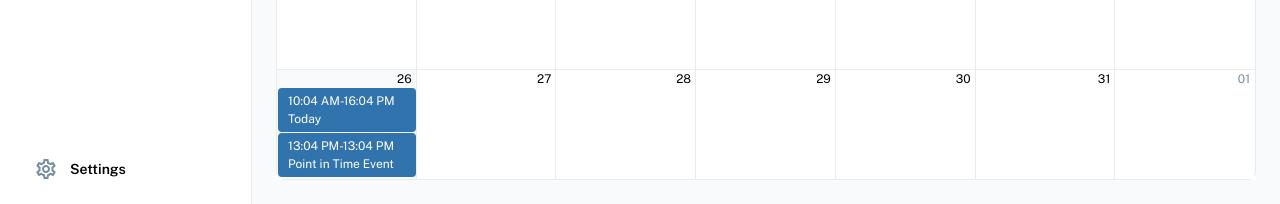
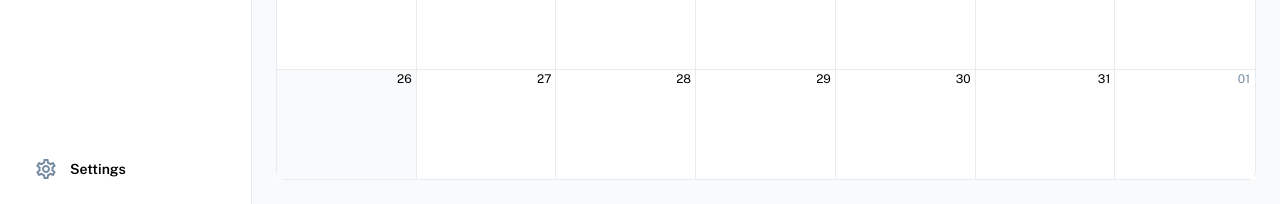
Before and after one commit to everydaycode20/vet4pets, a React (Vite) app in the folder client_/: page /appointments in a window 1280 px wide. Shown: the part 596-800 px from the top of the page. Built offline with nearby package versions, Linux system fonts and the light colour scheme.

Commit message:
update calendar

```diff
--- a/client_/src/components/add-owner/add-owner.tsx
+++ b/client_/src/components/add-owner/add-owner.tsx
@@ -3,6 +3,7 @@ import { atom, useAtom } from "jotai";
 import {
   Drawer,
   DrawerBody,
+  DrawerClose,
   DrawerContent,
 } from "../../components/drawer/drawer";
 
@@ -28,6 +29,8 @@ export default function AddOwner() {
             }
           }}
         >
+          <DrawerClose />
+
           <DrawerContent
             className={JoinClasses("", styles["add-owner-content-container"])}
           >
--- a/client_/src/components/calendar/calendar.tsx
+++ b/client_/src/components/calendar/calendar.tsx
@@ -12,7 +12,10 @@ import JoinClasses from "../../utils/join-classes";
 import styles from "./calendar.module.scss";
 import "./calendar.scss";
 
-import { addAppointmentState } from "../../routes/appointments/appointments";
+import {
+  addAppointmentState,
+  options,
+} from "../../routes/appointments/appointment-state";
 import CalendarEvent from "./calendar-event";
 
 dayjs.Ls.en.weekStart = 1;
@@ -28,15 +31,45 @@ export default function CalendarExtended() {
 
   const onView = useCallback((newView: any) => setView(newView), [setView]);
 
+  const [state, setState] = useAtom(addAppointmentState);
+
+  const [calendarOptions, setCalendarOptions] = useAtom(options);
+
+  console.log(calendarOptions.day);
+
+  const [tempCalendarSelection, setTempCalendarSelection] = useState([]);
+
   const handleSelectSlot = useCallback((slotInfo: SlotInfo) => {
     console.log(slotInfo);
+
+    setCalendarOptions({
+      mode: "calendar",
+      timeStart: slotInfo.start,
+      timeEnd: slotInfo.end,
+      day: slotInfo.start,
+    });
+
+    setState(true);
   }, []);
 
   return (
     <div className={JoinClasses("h-full bg-white", styles.container)}>
       <Calendar
         localizer={localizer}
-        events={data}
+        events={
+          calendarOptions.day &&
+          calendarOptions.timeEnd &&
+          calendarOptions.timeStart
+            ? [
+                ...data,
+                {
+                  id: "temp-selection",
+                  start: calendarOptions.timeStart,
+                  end: calendarOptions.timeEnd,
+                },
+              ]
+            : data
+        }
         startAccessor="start"
         endAccessor="end"
         views={["month", "week", "day"]}
@@ -44,22 +77,32 @@ export default function CalendarExtended() {
         min={minDate}
         components={{
           toolbar: Toolbar,
-          month: {
-            event: CalendarEvent,
-          },
+
+          // month: {
+          //   event: CalendarEvent,
+          // },
         }}
         onView={onView}
         view={view}
         culture="es"
-        // eventPropGetter={(event) => {
-        //   console.log(event);
+        eventPropGetter={(event) => {
+          if (event.id === "temp-selection") {
+            return {
+              style: {
+                backgroundColor: "rgba(77, 124, 254, 0.35)",
+                border: "none",
+              },
+            };
+          }
 
-        //   const backgroundColor = event.allday ? "yellow" : "blue";
-
-        //   return { style: { backgroundColor } };
-        // }}
+          return {};
+        }}
         selectable
         onSelectSlot={handleSelectSlot}
+        // onSelectEvent={() => {}}
+        // selected={(e: any) => {
+        //   console.log(e);
+        // }}
       />
     </div>
   );
@@ -167,216 +210,4 @@ function Toolbar({
   );
 }
 
-const now = new Date();
-
-const data = [
-  {
-    id: 0,
-    title: "All Day Event very long title salu2",
-    allDay: true,
-    start: new Date(2025, 5, 0),
-    end: new Date(2025, 5, 1),
-    color: "red",
-  },
-  {
-    id: 1,
-    title: "Long Event OMG",
-    start: new Date(2025, 5, 2, 13, 0, 0, 0),
-    end: new Date(2025, 5, 5, 20, 0, 0, 0),
-  },
-
-  {
-    id: 2,
-    title: "DTS STARTS",
-    start: new Date(2016, 2, 13, 0, 0, 0),
-    end: new Date(2016, 2, 20, 0, 0, 0),
-  },
-
-  {
-    id: 3,
-    title: "DTS ENDS",
-    start: new Date(2016, 10, 6, 0, 0, 0),
-    end: new Date(2016, 10, 13, 0, 0, 0),
-  },
-
-  {
-    id: 4,
-    title: "Some Event",
-    start: new Date(2025, 3, 9, 0, 0, 0),
-    end: new Date(2025, 3, 9, 0, 0, 0),
-    allDay: true,
-  },
-
-  {
-    id: 92,
-    title: "Some Other Event",
-    start: new Date(2025, 3, 9, 8, 0, 0),
-    end: new Date(2025, 3, 10, 11, 30, 0),
-  },
-  {
-    id: 5,
-    title: "Conference",
-    start: new Date(2025, 3, 11),
-    end: new Date(2025, 3, 13),
-    desc: "Big conference for important people",
-  },
-  {
-    id: 6,
-    title: "Meeting",
-    start: new Date(2025, 3, 12, 10, 30, 0, 0),
-    end: new Date(2025, 3, 12, 12, 30, 0, 0),
-    desc: "Pre-meeting meeting, to prepare for the meeting",
-  },
-  {
-    id: 7,
-    title: "Lunch",
-    start: new Date(2025, 3, 12, 12, 0, 0, 0),
-    end: new Date(2025, 3, 12, 13, 0, 0, 0),
-    desc: "Power lunch",
-  },
-  {
-    id: 8,
-    title: "Meeting",
-    start: new Date(2025, 3, 12, 14, 0, 0, 0),
-    end: new Date(2025, 3, 12, 15, 0, 0, 0),
-  },
-  {
-    id: 9,
-    title: "Happy Hour",
-    start: new Date(2025, 3, 12, 17, 0, 0, 0),
-    end: new Date(2025, 3, 12, 17, 30, 0, 0),
-    desc: "Most important meal of the day",
-  },
-  {
-    id: 10,
-    title: "Dinner",
-    start: new Date(2025, 3, 12, 20, 0, 0, 0),
-    end: new Date(2025, 3, 12, 21, 0, 0, 0),
-  },
-  {
-    id: 11,
-    title: "Planning Meeting with Paige",
-    start: new Date(2025, 3, 13, 8, 0, 0),
-    end: new Date(2025, 3, 13, 10, 30, 0),
-  },
-  {
-    id: 11.1,
-    title: "Inconvenient Conference Call",
-    start: new Date(2025, 3, 13, 9, 30, 0),
-    end: new Date(2025, 3, 13, 12, 0, 0),
-  },
-  {
-    id: 11.2,
-    title: "Project Kickoff - Lou's Shoes",
-    start: new Date(2025, 3, 13, 11, 30, 0),
-    end: new Date(2025, 3, 13, 14, 0, 0),
-  },
-  {
-    id: 11.3,
-    title: "Quote Follow-up - Tea by Tina",
-    start: new Date(2025, 3, 13, 15, 30, 0),
-    end: new Date(2025, 3, 13, 16, 0, 0),
-  },
-  {
-    id: 12,
-    title: "Late Night Event",
-    start: new Date(2025, 3, 17, 19, 30, 0),
-    end: new Date(2025, 3, 18, 2, 0, 0),
-  },
-  {
-    id: 12.5,
-    title: "Late Same Night Event",
-    start: new Date(2025, 3, 17, 19, 30, 0),
-    end: new Date(2025, 3, 17, 23, 30, 0),
-  },
-  {
-    id: 13,
-    title: "Multi-day Event",
-    start: new Date(2025, 3, 20, 19, 30, 0),
-    end: new Date(2025, 3, 22, 2, 0, 0),
-  },
-  {
-    id: 14,
-    title: "Today",
-    start: new Date(new Date().setHours(new Date().getHours() - 3)),
-    end: new Date(new Date().setHours(new Date().getHours() + 3)),
-  },
-  {
-    id: 15,
-    title: "Point in Time Event",
-    start: now,
-    end: now,
-  },
-  {
-    id: 16,
-    title: "Video Record",
-    start: new Date(2025, 3, 14, 15, 30, 0),
-    end: new Date(2025, 3, 14, 19, 0, 0),
-  },
-  {
-    id: 17,
-    title: "Dutch Song Producing",
-    start: new Date(2025, 3, 14, 16, 30, 0),
-    end: new Date(2025, 3, 14, 20, 0, 0),
-  },
-  {
-    id: 18,
-    title: "Itaewon Meeting",
-    start: new Date(2025, 3, 14, 16, 30, 0),
-    end: new Date(2025, 3, 14, 17, 30, 0),
-  },
-  {
-    id: 19,
-    title: "Online Coding Test",
-    start: new Date(2025, 3, 14, 17, 30, 0),
-    end: new Date(2025, 3, 14, 20, 30, 0),
-  },
-  {
-    id: 20,
-    title: "An overlapped Event",
-    start: new Date(2025, 3, 14, 17, 0, 0),
-    end: new Date(2025, 3, 14, 18, 30, 0),
-  },
-  {
-    id: 21,
-    title: "Phone Interview",
-    start: new Date(2025, 3, 14, 17, 0, 0),
-    end: new Date(2025, 3, 14, 18, 30, 0),
-  },
-  {
-    id: 22,
-    title: "Cooking Class",
-    start: new Date(2025, 3, 14, 17, 30, 0),
-    end: new Date(2025, 3, 14, 19, 0, 0),
-  },
-  {
-    id: 23,
-    title: "Go to the gym",
-    start: new Date(2025, 3, 14, 18, 30, 0),
-    end: new Date(2025, 3, 14, 20, 0, 0),
-  },
-  {
-    id: 24,
-    title: "DST ends on this day (Europe)",
-    start: new Date(2025, 9, 30, 0, 0, 0),
-    end: new Date(2025, 9, 30, 4, 30, 0),
-  },
-  {
-    id: 25,
-    title: "DST ends on this day (America)",
-    start: new Date(2025, 10, 6, 0, 0, 0),
-    end: new Date(2025, 10, 6, 4, 30, 0),
-  },
-  {
-    id: 26,
-    title: "DST starts on this day (America)",
-    start: new Date(2025, 2, 12, 0, 0, 0),
-    end: new Date(2025, 2, 12, 4, 30, 0),
-  },
-  {
-    id: 27,
-    title: "DST starts on this day (Europe)",
-    start: new Date(2025, 2, 26, 0, 0, 0),
-    end: new Date(2025, 2, 26, 4, 30, 0),
-  },
-];
+const data: any = [];
--- a/client_/src/components/combobox/combobox.module.scss
+++ b/client_/src/components/combobox/combobox.module.scss
@@ -25,6 +25,10 @@
 
   input:focus {
     outline: none;
+  }
+
+  &-error {
+    border-color: $pink;
   }
 }
 
--- a/client_/src/components/date-picker/date-picker.module.scss
+++ b/client_/src/components/date-picker/date-picker.module.scss
@@ -3,6 +3,10 @@
 .day-picker-container {
   max-width: 324px;
   width: 100%;
+
+  &-error {
+    border-color: $pink;
+  }
 }
 
 .checkbox {
@@ -36,6 +40,10 @@
   border: 1px solid $light-gray-2;
   border-radius: 6px;
   padding: 10px 15px;
+
+  &-error {
+    border-color: $pink;
+  }
 
   button {
     font-size: 12px;
--- a/client_/src/components/date-picker/date-picker.scss
+++ b/client_/src/components/date-picker/date-picker.scss
@@ -90,7 +90,9 @@
     .rdp-selected {
       button {
         border-radius: 4px;
-        border-color: $light-blue;
+        border-color: rgba($blue, 0.8);
+        background-color: rgba($blue, 0.8);
+        color: white;
       }
     }
   }
--- a/client_/src/components/drawer/drawer.tsx
+++ b/client_/src/components/drawer/drawer.tsx
@@ -46,6 +46,7 @@ const DrawerClose = React.forwardRef<
     />
   );
 });
+
 DrawerClose.displayName = "Drawer.Close";
 
 const DrawerPortal = DrawerPrimitives.Portal;
--- /dev/null
+++ b/client_/src/routes/appointments/appointment-state.ts
@@ -0,0 +1,16 @@
+import { atom } from "jotai";
+
+export const addAppointmentState = atom(false);
+
+interface IOptions {
+  mode?: "calendar" | "button";
+  timeStart?: Date;
+  timeEnd?: Date;
+  day?: Date;
+}
+
+export const options = atom<IOptions>({
+  day: undefined,
+  timeEnd: undefined,
+  timeStart: undefined,
+});
--- a/client_/src/routes/appointments/appointments.module.scss
+++ b/client_/src/routes/appointments/appointments.module.scss
@@ -48,7 +48,7 @@
 }
 
 .form-container {
-  padding: 24px;
+  padding: 0px 24px 24px;
   height: 100%;
 
   form {
```
Also changed, not shown: client_/src/components/combobox/combobox.tsx (+25 -14 lines), client_/src/components/date-picker/date-picker.tsx (+104 -12 lines), client_/src/routes/appointments/appointments.tsx (+52 -15 lines).
